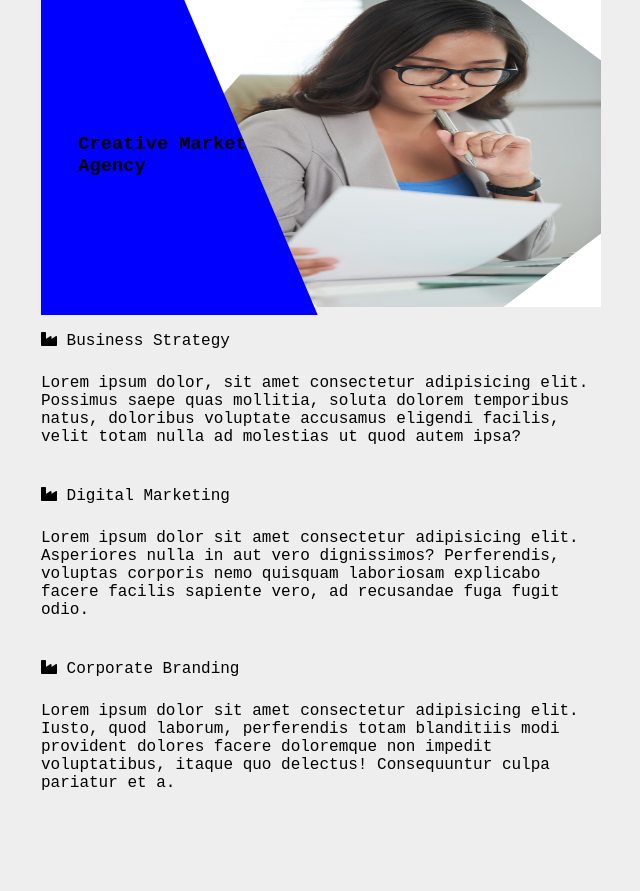
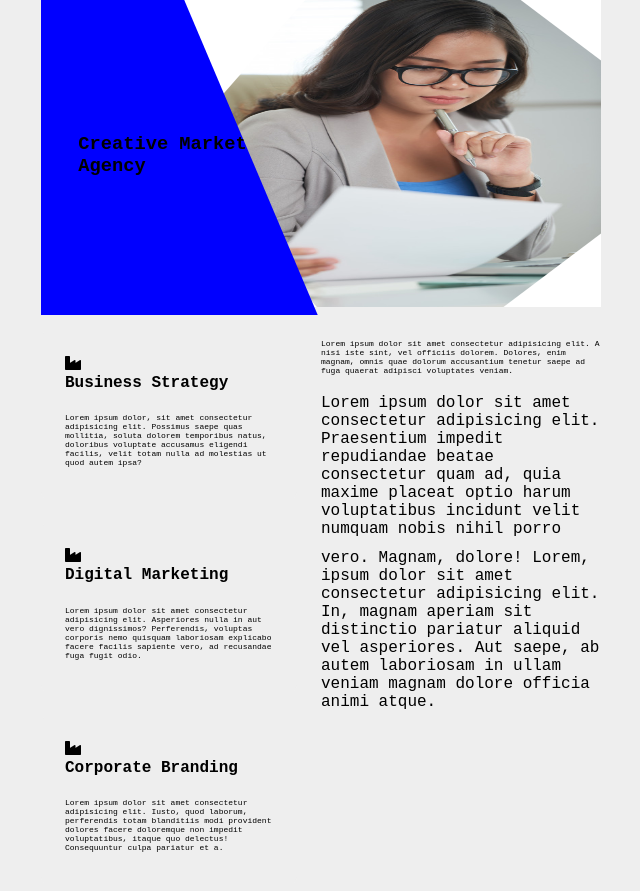
Before and after one commit to AgnieszkaDra/Creative2, a plain HTML site: page index.html in a window 1280 px wide. Shown: the part 125-1016 px from the top of the page, without its empty margins (319-959 px from the left). Before the commit the page ends 933 px from the top, so only its background shows below. Drawn offline with Linux system fonts and the light colour scheme.

Commit message:
set position of aside elements

```diff
--- a/CSS/style.css
+++ b/CSS/style.css
@@ -97,10 +97,72 @@ header, main{
     margin:  0 auto;
 }
 
-.p{
+p{
     font-size: 0.5em;
 }
 
 h3{
    flex-wrap: wrap;
 }
+.info{
+    width: 50%;
+    float: left;
+}
+.media{
+    float: left;
+
+    padding: 1.5em;
+    background-color: #eee;
+    border-radius: 0.5em;
+    margin: 0 1.5e 1.5em 0;
+    width: calc(100% - 1.5em);
+
+
+}
+
+/* .media:nth-child(even){
+    clear: left;
+} */
+
+.media-image{
+    float: left;
+    margin-right: 1.5em;
+}
+
+.media-body{
+    overflow: auto;
+    margin-top: 0;
+}
+
+.media-body h4{
+    margin-top: 0;
+}
+
+.advantage{
+    width: 50%;
+    margin: 0;
+
+
+}
+
+.aside{
+
+    padding: 0 1.5em;
+
+
+
+}
+
+.left{
+    float: left;
+}
+
+ .clearfix::before,
+ .clearfix::after{
+     display: table;
+     content: '';
+ }
+
+ .clearfix::after{
+     clear: both;
+ }
--- a/index.html
+++ b/index.html
@@ -42,21 +42,35 @@
             <section class="three"></section>
             <section class="four"></section>
         </main>
-        <aside>
-            <section class="info">
+        <aside class="clearfix">
+            <section class="info clearfix left">
+                    <div class="media">
+                    <i class="fa fa-industry" aria-hidden="true"></i>
+                    <div class="media-body">
+                        <h4>Business Strategy</h4>
+                        <p>Lorem ipsum dolor, sit amet consectetur adipisicing elit. Possimus saepe quas mollitia, soluta dolorem temporibus natus, doloribus voluptate accusamus eligendi facilis, velit totam nulla ad molestias ut quod autem ipsa?</p>
+                    </div>
+                </div>
+                <div class="media">
+                    <i class="fa fa-industry" aria-hidden="true"></i>
+                        <div class="media-body">
+                        <h4>Digital Marketing</h4>
+                        <p>Lorem ipsum dolor sit amet consectetur adipisicing elit. Asperiores nulla in aut vero dignissimos? Perferendis, voluptas corporis nemo quisquam laboriosam explicabo facere facilis sapiente vero, ad recusandae fuga fugit odio.</p>
+                    </div>
+                </div>
+                <div class="media">
+                    <i class="fa fa-industry" aria-hidden="true"></i>
+                    <div class="media-body">
+                        <h4>Corporate Branding</h4>
+                        <p>Lorem ipsum dolor sit amet consectetur adipisicing elit. Iusto, quod laborum, perferendis totam blanditiis modi provident dolores facere doloremque non impedit voluptatibus, itaque quo delectus! Consequuntur culpa pariatur et a.</p>
+                    </div>
+                </div>
 
-                <i class="fa fa-industry" aria-hidden="true"></i>
-                    Business Strategy
-                    <p>Lorem ipsum dolor, sit amet consectetur adipisicing elit. Possimus saepe quas mollitia, soluta dolorem temporibus natus, doloribus voluptate accusamus eligendi facilis, velit totam nulla ad molestias ut quod autem ipsa?</p>
-
-                <i class="fa fa-industry" aria-hidden="true"></i>
-                    Digital Marketing
-                    <p>Lorem ipsum dolor sit amet consectetur adipisicing elit. Asperiores nulla in aut vero dignissimos? Perferendis, voluptas corporis nemo quisquam laboriosam explicabo facere facilis sapiente vero, ad recusandae fuga fugit odio.</p>
-                <i class="fa fa-industry" aria-hidden="true"></i>
-                    Corporate Branding
-                    <p>Lorem ipsum dolor sit amet consectetur adipisicing elit. Iusto, quod laborum, perferendis totam blanditiis modi provident dolores facere doloremque non impedit voluptatibus, itaque quo delectus! Consequuntur culpa pariatur et a.</p>
-
-
+            </section>
+            <section class="advantage left">
+                <p>Lorem ipsum dolor sit amet consectetur adipisicing elit. A nisi iste sint, vel officiis dolorem. Dolores, enim magnam, omnis quae dolorum accusantium tenetur saepe ad fuga quaerat adipisci voluptates veniam.</p>
+                <img>Lorem ipsum dolor sit amet consectetur adipisicing elit. Praesentium impedit repudiandae beatae consectetur quam ad, quia maxime placeat optio harum voluptatibus incidunt velit numquam nobis nihil porro vero. Magnam, dolore!
+                <img>Lorem, ipsum dolor sit amet consectetur adipisicing elit. In, magnam aperiam sit distinctio pariatur aliquid vel asperiores. Aut saepe, ab autem laboriosam in ullam veniam magnam dolore officia animi atque.
             </section>
         </aside>
     </div>
```
